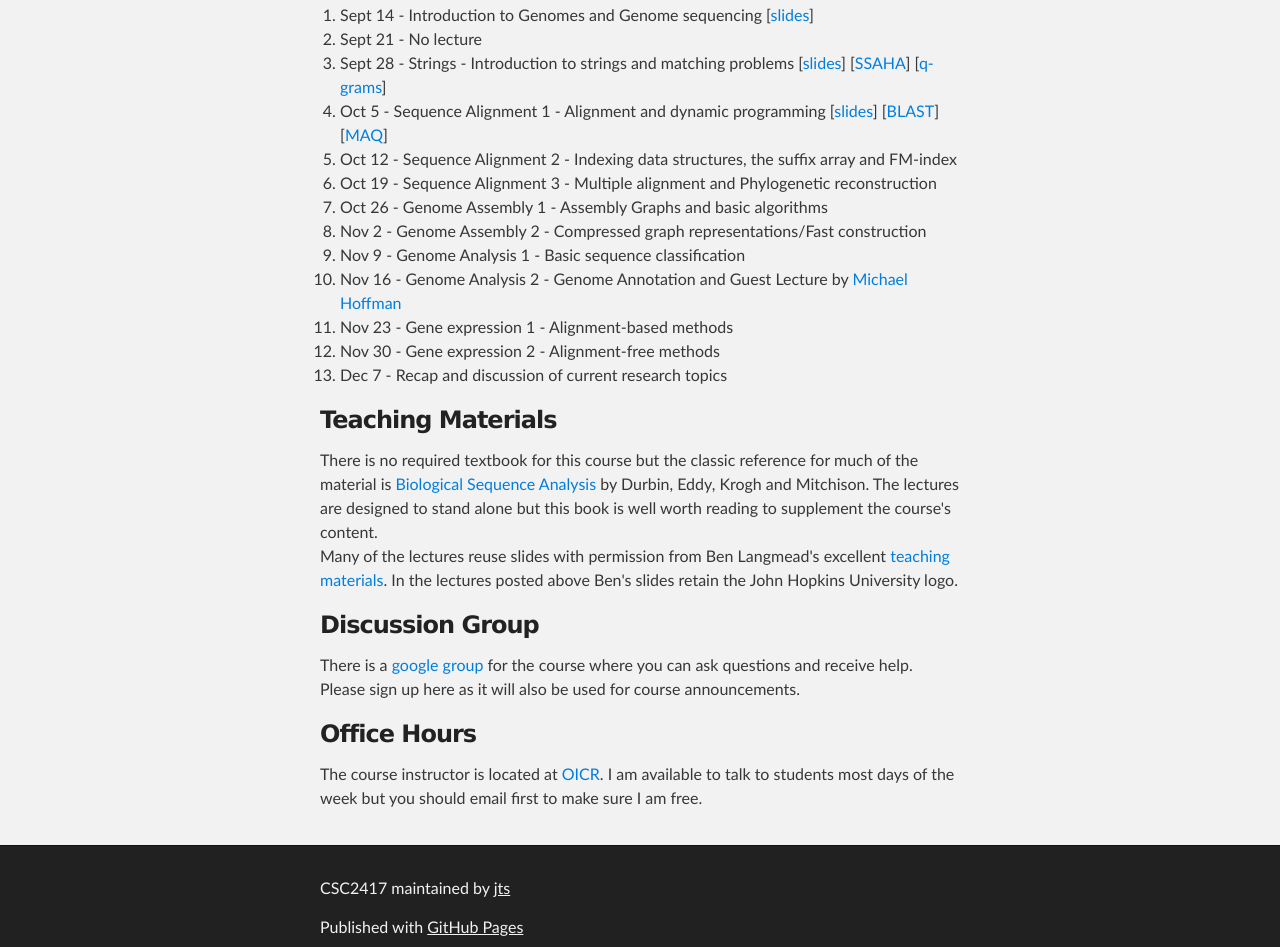
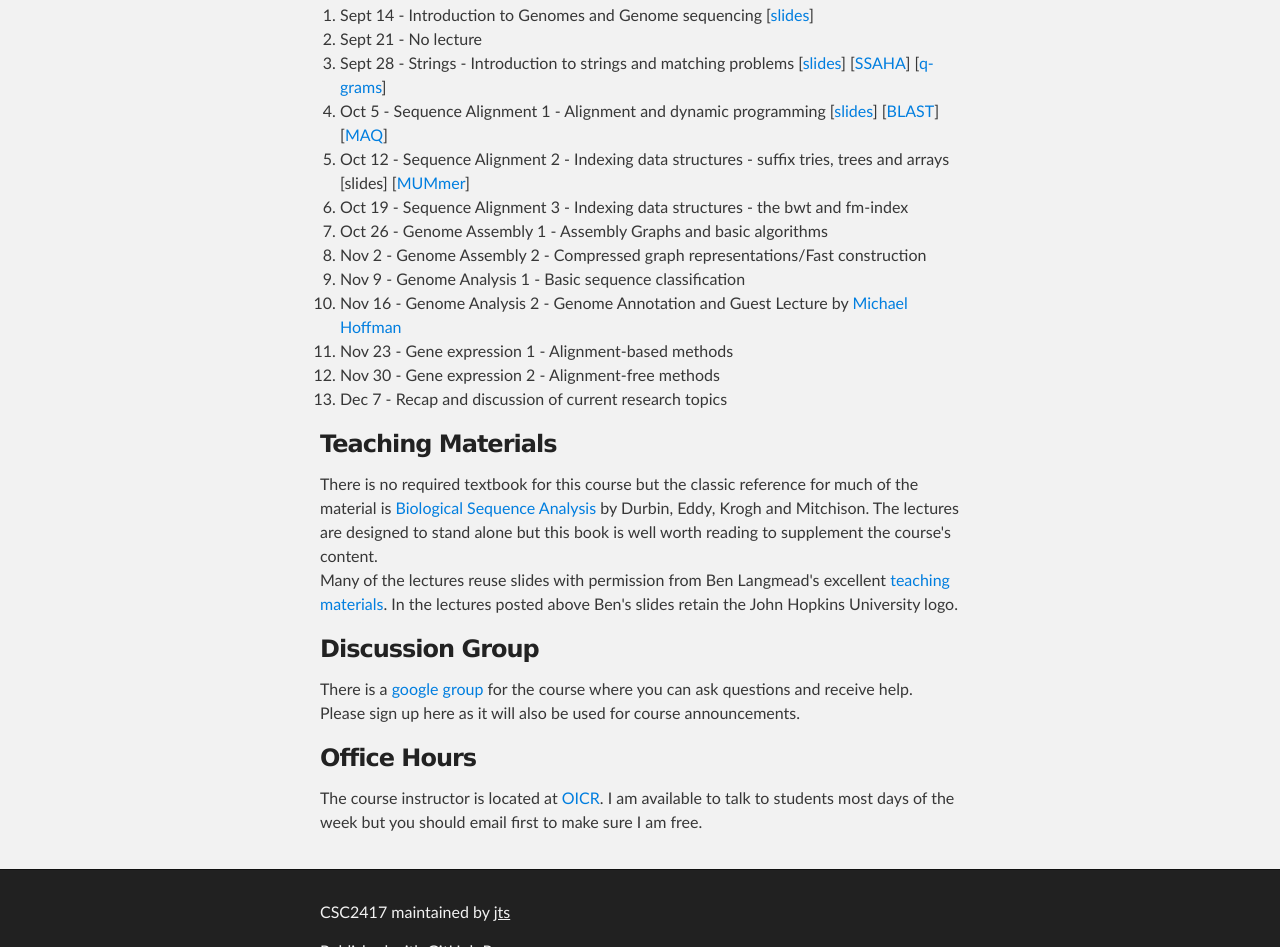
Before and after one commit to jts/csc2417, a plain HTML site: page index.html in a window 1280 px wide. Shown: the part 867-1814 px from the top of the page. Drawn offline with Linux system fonts and the light colour scheme.

Commit message:
oct 12 stuff

```diff
--- a/index.html
+++ b/index.html
@@ -52,8 +52,8 @@ This course will be assessed by three written assignments (60%) and a <a href=ht
 <li>Sept 21 - No lecture</li>
 <li>Sept 28 - Strings - Introduction to strings and matching problems [<a href=https://github.com/jts/csc2417/raw/gh-pages/slides/Week3_strings.pdf>slides</a>] [<a href=http://genome.cshlp.org/content/11/10/1725.full.pdf>SSAHA</a>] [<a href=http://www.cs.utoronto.ca/~brudno/csc2431/qgramfilter.pdf>q-grams</a>]</li>
 <li>Oct 5 - Sequence Alignment 1 - Alignment and dynamic programming [<a href=https://github.com/jts/csc2417/raw/gh-pages/slides/Week4_alignment.pdf>slides</a>] [<a href=https://publications.mpi-cbg.de/Altschul_1990_5424.pdf>BLAST</a>] [<a href=http://genome.cshlp.org/content/18/11/1851.full.pdf>MAQ</a>]</li>
-<li>Oct 12 - Sequence Alignment 2 - Indexing data structures, the suffix array and FM-index</li>
-<li>Oct 19 - Sequence Alignment 3 - Multiple alignment and Phylogenetic reconstruction</li>
+<li>Oct 12 - Sequence Alignment 2 - Indexing data structures - suffix tries, trees and arrays [slides] [<a href=http://mummer.sourceforge.net/MUMmer.pdf>MUMmer</a>]</li>
+<li>Oct 19 - Sequence Alignment 3 - Indexing data structures - the bwt and fm-index</li>
 <li>Oct 26 - Genome Assembly 1 - Assembly Graphs and basic algorithms</li>
 <li>Nov 2 - Genome Assembly 2 - Compressed graph representations/Fast construction</li>
 <li>Nov 9 - Genome Analysis 1 - Basic sequence classification</li>
```
Also changed, not shown: 1 other file.
